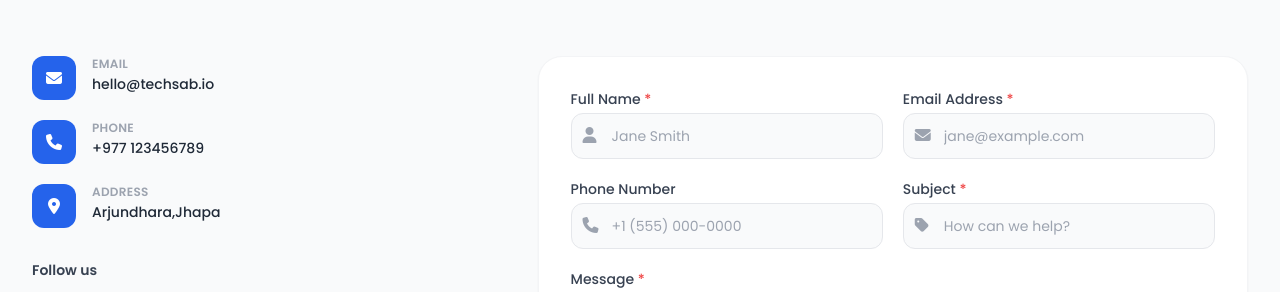
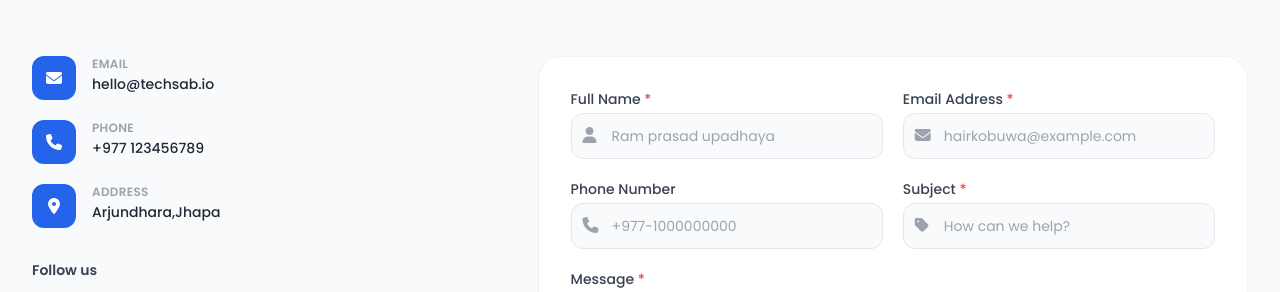
Before and after one commit to dikeshsapkota/TechSabFrontend, a React (Vite) app: page / in a window 1280 px wide. Shown: the part 3190-3482 px from the top of the page. Built offline with nearby package versions, Linux system fonts and the light colour scheme.

Commit message:
Update Contact section

```diff
--- a/src/sections/Contact.jsx
+++ b/src/sections/Contact.jsx
@@ -109,11 +109,11 @@ export default function Contact() {
             ) : (
               <form onSubmit={handleSubmit} noValidate className="flex flex-col gap-5">
                 <div className="grid grid-cols-1 sm:grid-cols-2 gap-5">
-                  <InputField id="name" label="Full Name" placeholder="Jane Smith" value={fields.name} onChange={update("name")} error={errors.name} icon="fa-solid fa-user" required />
-                  <InputField id="email" label="Email Address" type="email" placeholder="jane@example.com" value={fields.email} onChange={update("email")} error={errors.email} icon="fa-solid fa-envelope" required autoComplete="email" />
+                  <InputField id="name" label="Full Name" placeholder="Ram prasad upadhaya" value={fields.name} onChange={update("name")} error={errors.name} icon="fa-solid fa-user" required />
+                  <InputField id="email" label="Email Address" type="email" placeholder="hairkobuwa@example.com" value={fields.email} onChange={update("email")} error={errors.email} icon="fa-solid fa-envelope" required autoComplete="email" />
                 </div>
                 <div className="grid grid-cols-1 sm:grid-cols-2 gap-5">
-                  <InputField id="phone" label="Phone Number" type="tel" placeholder="+1 (555) 000-0000" value={fields.phone} onChange={update("phone")} error={errors.phone} icon="fa-solid fa-phone" />
+                  <InputField id="phone" label="Phone Number" type="tel" placeholder="+977-1000000000" value={fields.phone} onChange={update("phone")} error={errors.phone} icon="fa-solid fa-phone" />
                   <InputField id="subject" label="Subject" placeholder="How can we help?" value={fields.subject} onChange={update("subject")} error={errors.subject} icon="fa-solid fa-tag" required />
                 </div>
                 <div className="flex flex-col gap-1">
```
